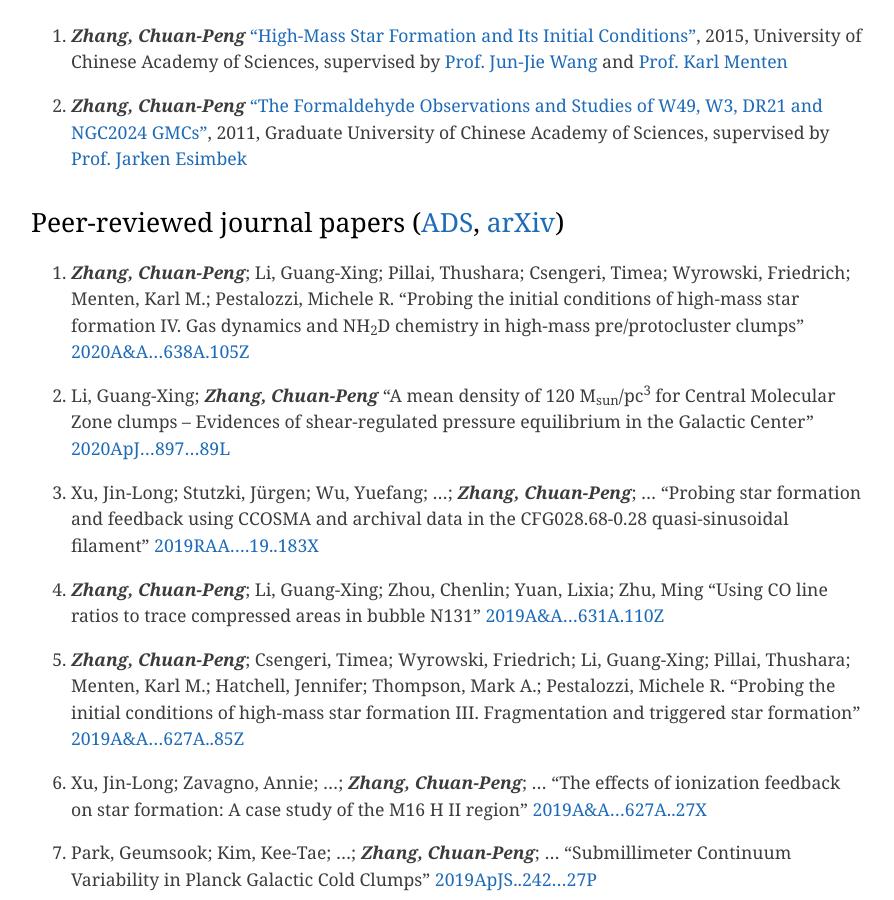
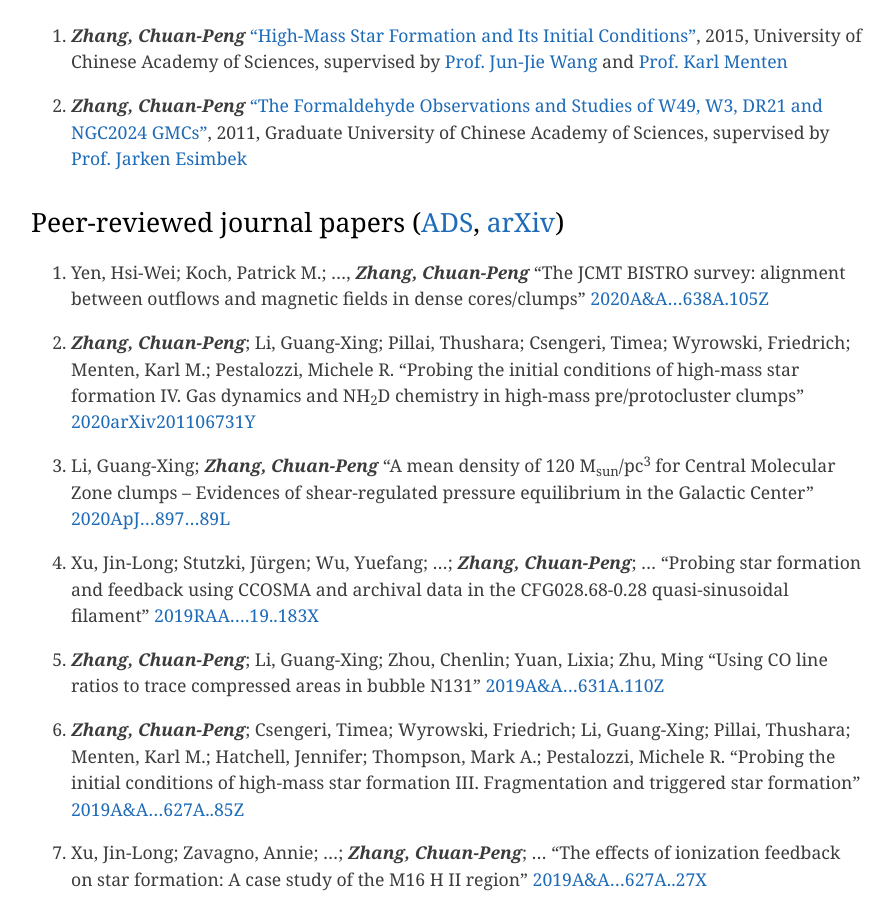
Before and after one commit to zcp521/zcp521.github.io, a Jekyll site: the page built from pub.md, in a window 1280 px wide and 900 px high, scrolled down 476 px. Shown: the whole window, without its empty margins (193-1087 px from the left). Built offline with Jekyll 4.4.1, drawn with Linux system fonts in a browser that asks for light colours.

Commit message:
Update pub.md

```diff
--- a/pub.md
+++ b/pub.md
@@ -14,9 +14,13 @@
 
 ## Peer-reviewed journal papers ([ADS](https://ui.adsabs.harvard.edu/public-libraries/RijjUuncQru3dbS8Amb6eA), [arXiv](https://arxiv.org/a/zhang_c_2.html))
 
+41. Yen, Hsi-Wei; Koch, Patrick M.; ..., ***Zhang, Chuan-Peng***
+	"The JCMT BISTRO survey: alignment between outflows and magnetic fields in dense cores/clumps"
+	[2020A&A...638A.105Z](https://ui.adsabs.harvard.edu/abs/2020arXiv201106731Y)
+
 40. ***Zhang, Chuan-Peng***; Li, Guang-Xing; Pillai, Thushara; Csengeri, Timea; Wyrowski, Friedrich; Menten, Karl M.; Pestalozzi, Michele R.
 	"Probing the initial conditions of high-mass star formation IV. Gas dynamics and NH<sub>2</sub>D chemistry in high-mass pre/protocluster clumps"
-	[2020A&A...638A.105Z](https://ui.adsabs.harvard.edu/abs/2020A%26A...638A.105Z)
+	[2020arXiv201106731Y](https://ui.adsabs.harvard.edu/abs/2020A%26A...638A.105Z)
 
 39. Li, Guang-Xing; ***Zhang, Chuan-Peng***
 	"A mean density of 120 M<sub>sun</sub>/pc<sup>3</sup> for Central Molecular Zone clumps – Evidences of shear-regulated pressure equilibrium in the Galactic Center"
```
